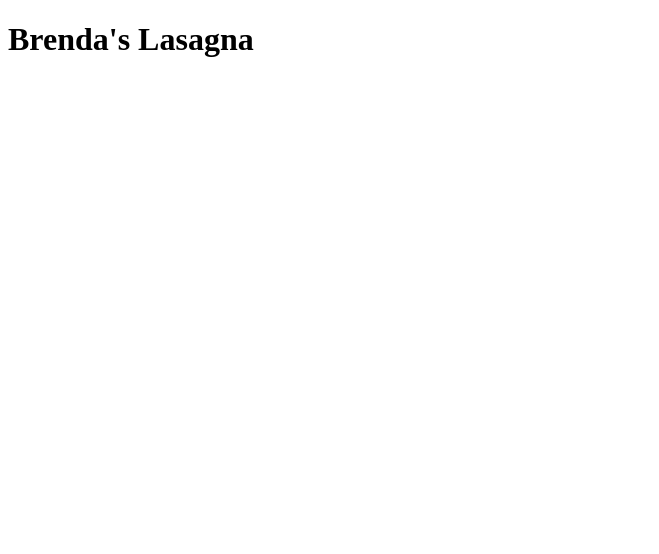
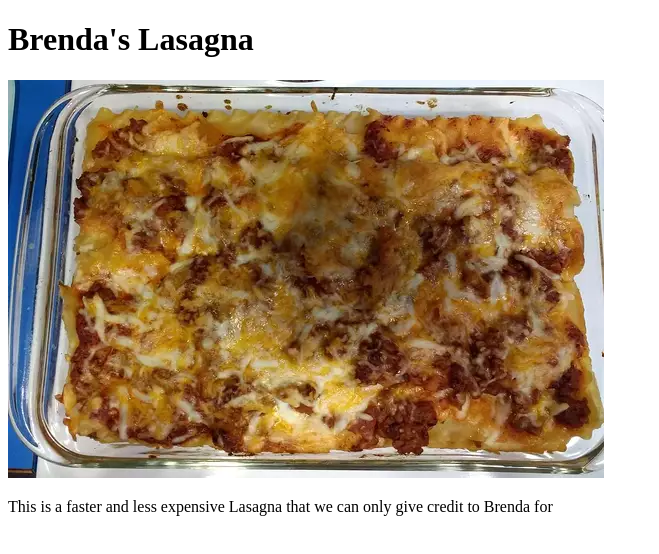
Before and after one commit to Chiemezuo/odin-recipes, a plain HTML site: page recipes/lasagna.html in a window 1280 px wide. Shown: the whole page, without its empty margins (0-659 px from the left). Drawn offline with Linux system fonts and the light colour scheme.

Commit message:
Add a picture and description to lasagna.html
Create an images folder, store the image there, & then link the image.

```diff
--- a/recipes/lasagna.html
+++ b/recipes/lasagna.html
@@ -6,5 +6,10 @@
   </head>
   <body>
     <h1>Brenda's Lasagna</h1>
+
+    <img src="./images/lasagna.webp" alt="A chunk of Lasagna">
+    <p>
+      This is a faster and less expensive Lasagna that we can only give credit to Brenda for
+    </p>
   </body>
 </html>
```
Also changed, not shown: recipes/images/lasagna.webp (added).
